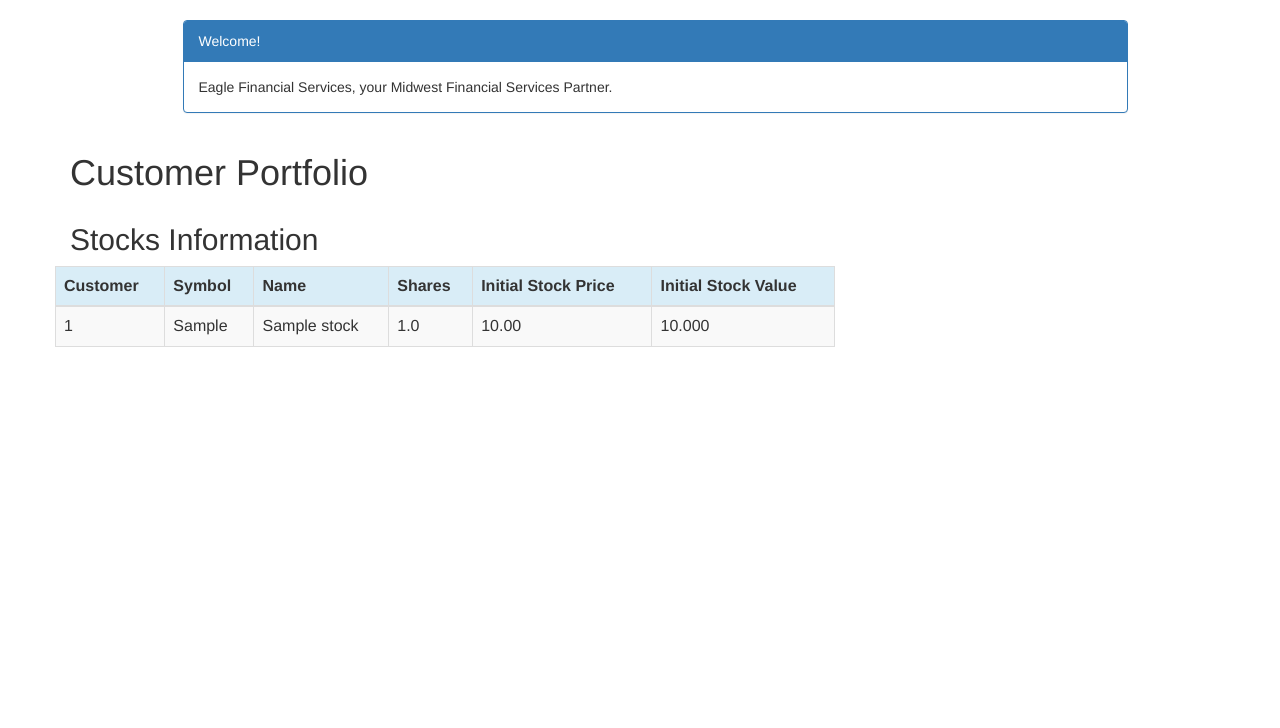
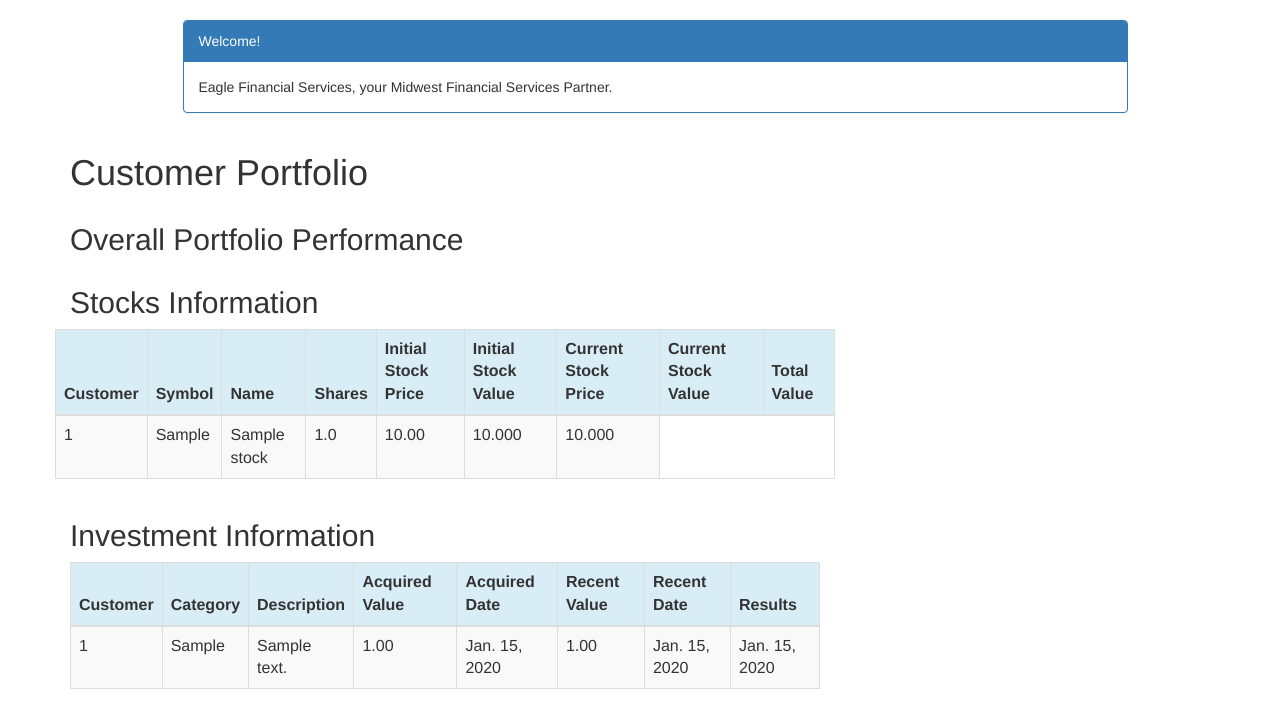
Before and after one commit to jdfranco97/ISQA8380-A2P2, a Django app: page /customer/1/portfolio/ in a window 1280 px wide. Shown: the part 52-780 px from the top of the page. Run offline with Django 3.2, Linux system fonts and the light colour scheme; a user stored in the database is signed in; tables that the repository leaves empty hold one stand-in row (values such as "Sample post"); a database or web service that is not in the repository returns one stand-in record (values such as "Sample title"); data that the repository does not hold is empty; some libraries are stand-ins or nearby versions.

Commit message:
portfolio add and REST API changes

```diff
--- a/portfolio/templates/portfolio/portfolio.html
+++ b/portfolio/templates/portfolio/portfolio.html
@@ -29,6 +29,10 @@
 </div>
 
 <div class="row">
+    <h2 style="padding-left: 15Px">Overall Portfolio Performance</h2>
+</div>
+
+<div class="row">
     <h2 style="padding-left: 15Px">Stocks Information</h2>
 </div>
 <div class="row">
@@ -41,6 +45,9 @@
             <th>Shares</th>
             <th>Initial Stock Price</th>
             <th>Initial Stock Value</th>
+            <th>Current Stock Price</th>
+            <th>Current Stock Value</th>
+            <th>Total Value</th>
 
         </tr>
         </thead>
@@ -52,10 +59,48 @@
                 <td>{{ stock.name }}</td>
                 <td>{{ stock.shares|intcomma }}</td>
                 <td>{{ stock.purchase_price|intcomma }}</td>
-                <td>{{ stock.initial_stock_value|intcomma}}
+                <td>{{ stock.initial_stock_value|intcomma}}</td>
+                <td>{{ stock.initial_stock_value|intcomma}}</td>
 
             </tr>
         {% endfor %}
         </tbody>
     </table>
+</div>
+<div class="row">
+    <h2 style="padding-left: 15Px">Investment Information</h2>
+</div>
+<div class="table-responsive-lg">
+    <table class="table table-striped table-bordered table-hover">
+        <thead>
+        <tr class="bg-info">
+            <th>Customer</th>
+            <th>Category</th>
+            <th>Description</th>
+            <th>Acquired Value</th>
+            <th>Acquired Date</th>
+            <th>Recent Value</th>
+            <th>Recent Date</th>
+            <th>Results</th>
+
+        </tr>
+        </thead>
+        <tbody>
+        {% for investment in investments %}
+            <tr>
+                <td>{{ investment.customer }}</td>
+                <td>{{ investment.category }}</td>
+                <td>{{ investment.description }}</td>
+                <td>{{ investment.acquired_value|intcomma }}</td>
+                <td>{{ investment.acquired_date }}</td>
+                <td>{{ investment.recent_value|intcomma}}</td>
+                <td>{{ investment.recent_date}}</td>
+                <td>{{ investment.recent_date}}</td>
+
+            </tr>
+        {% endfor %}
+        </tbody>
+    </table>
+</div>
+
 {% endblock %}
```
